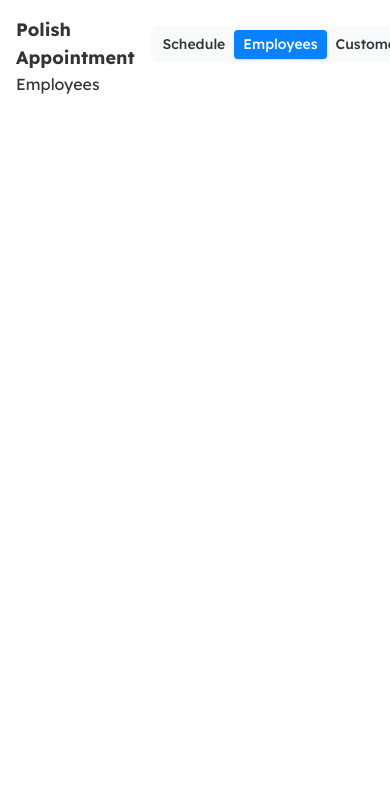
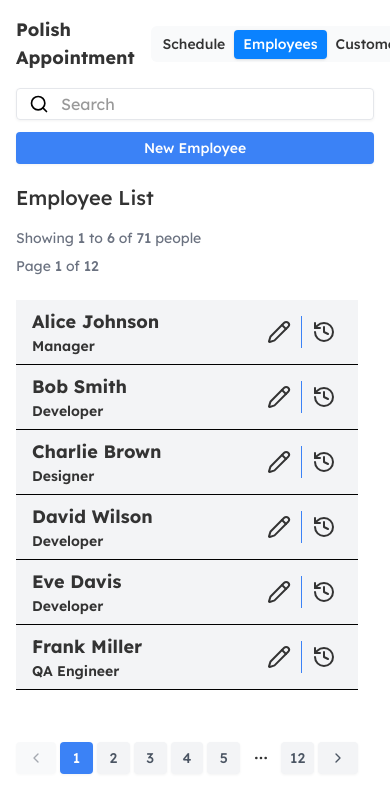
Before and after one commit to akademy-dev/Polish-Appointment, a Next.js app: page /employees in a window 390 px wide. Shown: the top 812 px of the page. Built offline with nearby package versions, Linux system fonts and the light colour scheme.

Commit message:
feat: enhance layout component with improved structure, added search functionality, and responsive design elements for better user experience

```diff
--- a/app/(root)/customers/page.tsx
+++ b/app/(root)/customers/page.tsx
@@ -1,9 +1,7 @@
-import React from 'react'
+import React from "react";
 
-const page = () => {
-    return (
-        <div>Customers</div>
-    )
-}
+const Page = () => {
+  return <div>Customers</div>;
+};
 
-export default page
+export default Page;
--- a/app/(root)/employees/page.tsx
+++ b/app/(root)/employees/page.tsx
@@ -1,9 +1,14 @@
-import React from 'react'
+import HumanList from "@/components/HumanList";
+import React from "react";
 
-const page = () => {
-    return (
-        <div>Employees</div>
-    )
-}
+const Page = () => {
+  return (
+    <>
+      <h2 className="heading">Employee List</h2>
 
-export default page
+      <HumanList />
+    </>
+  );
+};
+
+export default Page;
--- a/app/(root)/layout.tsx
+++ b/app/(root)/layout.tsx
@@ -1,8 +1,10 @@
-'use client'
+"use client";
 import Navbar from "@/components/Navbar";
-import { SidebarProvider, SidebarTrigger } from "@/components/ui/sidebar"
-import { AppSidebar } from "@/components/app-sidebar"
+import { SidebarProvider, SidebarTrigger } from "@/components/ui/sidebar";
+import { AppSidebar } from "@/components/app-sidebar";
 import { usePathname } from "next/navigation";
+import { Button } from "@/components/ui/button";
+import SearchForm from "@/components/SearchForm";
 
 export default function Layout({
   children,
@@ -20,14 +22,36 @@ export default function Layout({
           <SidebarTrigger />
           <main className="font-lexend p-4 w-full h-screen overflow-hidden">
             <Navbar value={value} />
-               <div className="w-full h-[calc(100vh-6rem)] overflow-auto scrollbar-thin ...">
+            <div className="layout-container mt-5 scrollbar-thin ...">
               {children}
             </div>
           </main>
         </SidebarProvider>
       ) : (
         <main className="font-lexend p-4">
+          <header className="mb-5 w-full space-y-4 lg:space-y-0">
+            <div className="flex items-center justify-between">
               <Navbar value={value} />
+              <div className="hidden lg:flex items-center gap-4">
+                <div className="w-80">
+                  <SearchForm />
+                </div>
+                <Button size="default" className="whitespace-nowrap">
+                  {value === "employees" ? "New Employee" : "New Customer"}
+                </Button>
+              </div>
+            </div>
+
+            <div className="flex flex-col gap-3 lg:hidden sm:flex-row sm:items-center sm:justify-between">
+              <div className="flex-1 sm:max-w-md">
+                <SearchForm />
+              </div>
+              <Button size="default" className="sm:whitespace-nowrap">
+                {value === "employees" ? "New Employee" : "New Customer"}
+              </Button>
+            </div>
+          </header>
+
           {children}
         </main>
       )}
--- a/app/(root)/settings/page.tsx
+++ b/app/(root)/settings/page.tsx
@@ -1,9 +1,7 @@
-import React from 'react'
+import React from "react";
 
-const page = () => {
-    return (
-        <div>Settings</div>
-    )
-}
+const Page = () => {
+  return <div>Settings</div>;
+};
 
-export default page
+export default Page;
```
Lines whose indentation alone changed are shown as unchanged.
